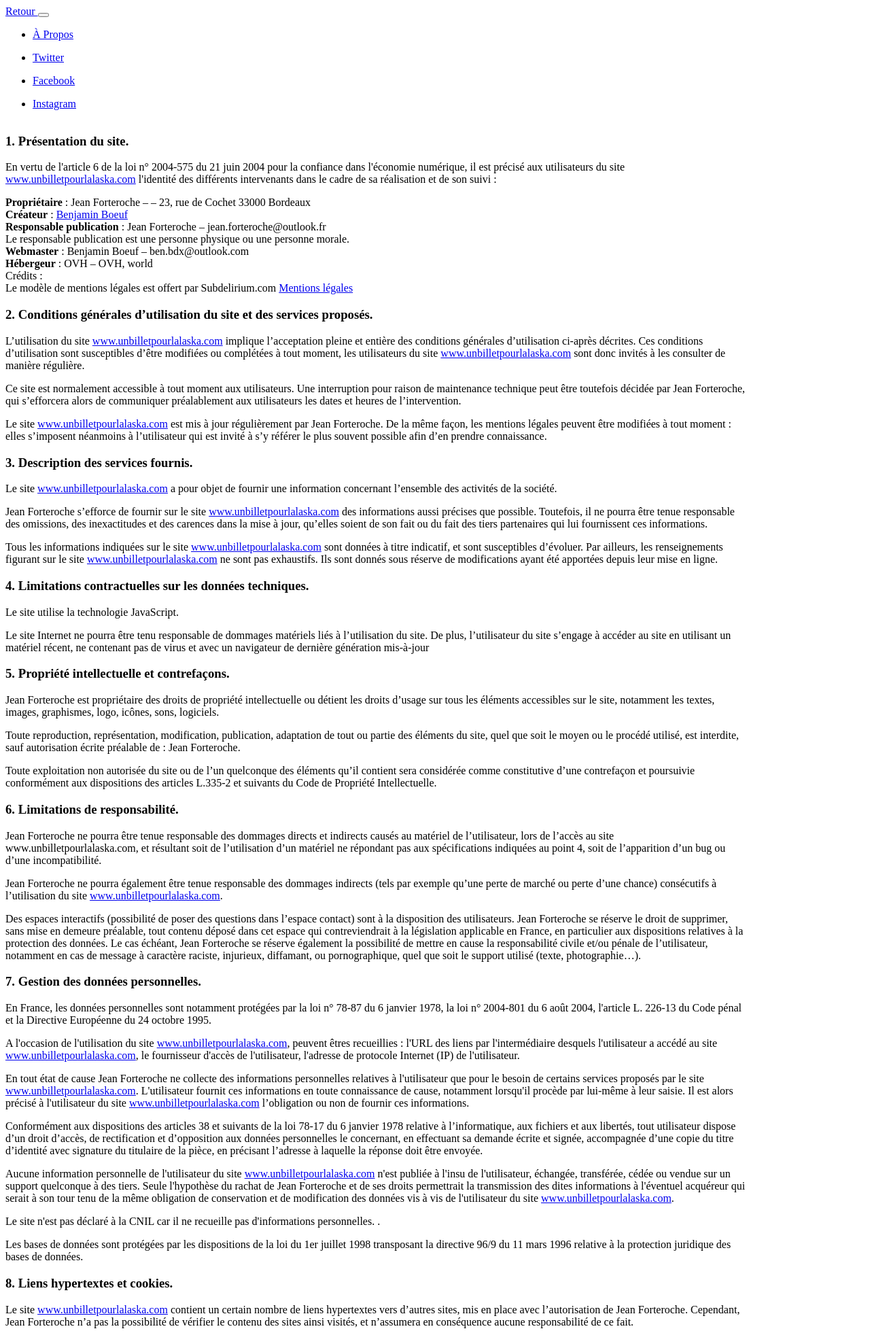
After one commit to benjaminboeuf/blogEcrivain, a PHP site: page /view/frontend/legal.php in a window 1280 px wide. The commit adds this page. Shown: the top 1958 px of the page at 68% size. Run offline with PHP 8.4, Linux system fonts and the light colour scheme; grey boxes are pictures that could not be loaded.

Commit message:
final changes

```diff
--- a/model/AdminManager.php
+++ b/model/AdminManager.php
@@ -17,12 +17,10 @@ class AdminManager extends Manager
 			$isPwOk = password_verify($password, $q['password']);
 			if ($isPwOk)
 			{
-				echo $check;
 				session_start();
 				$_SESSION['pseudo'] = $pseudo;
 
 				if ($check == 1) {
-					echo $check;
 					setcookie('pseudo', $pseudo, time() + 365*24*3600, null, null, false, true);
 					setcookie('password', $q['password'], time() + 365*24*3600, null, null, false, true);
 				}
@@ -48,15 +46,12 @@ class AdminManager extends Manager
 
 		if ($req)
 		{
-			// $isPwOk = password_verify($password, $q['password']);
 			if ($password == $q['password'])
 			{
-				echo ('bla');
 				if (!isset($_SESSION['pseudo'])) {
 					session_start();
 					$_SESSION['pseudo'] = $pseudo;
 				}
-				// header('Location: index.php?action=listChaptersViewBackend');
 			}
 			else {
 				echo 'Mauvais identifiant ou mot de passe :(';
--- a/view/backend/addChapterViewBackend.php
+++ b/view/backend/addChapterViewBackend.php
@@ -61,8 +61,10 @@ if (isset($_SESSION['pseudo'])) {
             </div>
         </nav>
 
-        <form action="index.php?action=addChapter" method="post" style="margin-top: 80px;">
-            <textarea id="chapterTitle" name="chapterTitle">Entrez votre <strong>titre</strong> ici</textarea>
+        <form action="index.php?action=addChapter" method="post" style="margin-top: 100px;">
+            <div class="container" style="max-width: 450px;">
+                <input type="text" id="chapterTitle" name="chapterTitle" class="form-control here" style="margin-bottom: 30px;" value="Entrez votre titre ici">
+            </div>
             <textarea id="chapterContent" name="chapterContent">Entrez votre <strong>texte</strong> ici</textarea>
             <input type="submit" value="Enregistrer" />
         </form>
--- a/view/backend/updateChapterViewBackend.php
+++ b/view/backend/updateChapterViewBackend.php
@@ -61,8 +61,10 @@ if (isset($_SESSION['pseudo'])) {
             </div>
         </nav>
 
-        <form action="index.php?action=modifyChapter&amp;id=<?= $chapter['id'] ?>" method="post" style="margin-top: 80px;">
-            <textarea id="chapterTitle" name="chapterTitle"><?= nl2br(htmlspecialchars($chapter['title'])) ?></textarea>
+        <form action="index.php?action=modifyChapter&amp;id=<?= $chapter['id'] ?>" method="post" style="margin-top: 100px;">
+            <div class="container" style="max-width: 450px;">
+                <input type="text" id="chapterTitle" name="chapterTitle" class="form-control here" style="margin-bottom: 30px;" value="<?= nl2br(htmlspecialchars($chapter['title'])) ?>">
+            </div>
             <textarea style="height: 500px;" id="chapterContent" name="chapterContent"><?= nl2br(htmlspecialchars($chapter['content'])) ?></textarea>
             <input type="submit" value="Enregistrer la modification" />
         </form>
--- /dev/null
+++ b/view/frontend/legal.php
@@ -0,0 +1,180 @@
+<!DOCTYPE html>
+<html lang="fr">
+
+<head>
+    <meta charset="utf-8" />
+    <link rel="icon" type="image/png" href="./assets/img/book-3057902_1920.png">
+    <meta http-equiv="X-UA-Compatible" content="IE=edge,chrome=1" />
+    <title>
+        Billet Simple pour l'Alaska
+    </title>
+    <meta content='width=device-width, initial-scale=1.0, maximum-scale=1.0, user-scalable=0, shrink-to-fit=no' name='viewport' />
+</head>
+
+<body class="index-page sidebar-collapse">
+  <!-- Navbar -->
+    <nav class="navbar navbar-expand-lg fixed-top navbar-transparent " color-on-scroll="400">
+        <div class="container">
+            <div class="navbar-translate">
+            <a class="navbar-brand" href="index.php?action=home" rel="" title="Accéder à la partie administration" data-placement="bottom">
+                Retour
+                </a>
+                <button class="navbar-toggler navbar-toggler" type="button" data-toggle="collapse" data-target="#navigation" aria-controls="navigation-index" aria-expanded="false" aria-label="Toggle navigation">
+                    <span class="navbar-toggler-bar top-bar"></span>
+                    <span class="navbar-toggler-bar middle-bar"></span>
+                    <span class="navbar-toggler-bar bottom-bar"></span>
+                </button>
+            </div>
+            <div class="collapse navbar-collapse bg-primary justify-content-end" id="navigation" style="max-width: 250px;">
+                <ul class="navbar-nav">
+                    <li class="nav-item">
+                        <a class="nav-link" href="index.php?action=about">
+                            <i class="now-ui-icons business_badge"></i>
+                            <p>À Propos</p>
+                        </a>
+                    </li>
+                    <li class="nav-item">
+                        <a class="nav-link" rel="tooltip" title="Suivez moi sur Twitter" data-placement="bottom" href="#">
+                            <i class="fab fa-twitter"></i>
+                            <p class="d-lg-none d-xl-none">Twitter</p>
+                        </a>
+                    </li>
+                    <li class="nav-item">
+                        <a class="nav-link" rel="tooltip" title="Suivez moi sur Facebook" data-placement="bottom" href="#">
+                            <i class="fab fa-facebook"></i>
+                            <p class="d-lg-none d-xl-none">Facebook</p>
+                        </a>
+                    </li>
+                    <li class="nav-item">
+                        <a class="nav-link" rel="tooltip" title="Suivez moi sur Instagram" data-placement="bottom" href="#">
+                            <i class="fab fa-instagram"></i>
+                            <p class="d-lg-none d-xl-none">Instagram</p>
+                        </a>
+                    </li>
+                </ul>
+            </div>
+        </div>
+    </nav>
+    <!-- End Navbar -->
+    <div class="wrapper">
+        <div class="page-header clear-filter" filter-color="blue">
+            <div class="page-header-image" data-parallax="true" style="background-image:url('./assets/img/header1.jpg');">
+            </div>
+            <div class="container" style="overflow: auto; margin-right: 25px; padding-right: 150px;">
+
+                <h3>1. Présentation du site.</h3>
+                <p>En vertu de l'article 6 de la loi n° 2004-575 du 21 juin 2004 pour la confiance dans l'économie numérique, il est précisé aux utilisateurs du site <a href="http://www.unbilletpourlalaska.com/">www.unbilletpourlalaska.com</a> l'identité des différents intervenants dans le cadre de sa réalisation et de son suivi :</p>
+                <p><strong>Propriétaire</strong> : Jean Forteroche –  – 23, rue de Cochet 33000 Bordeaux<br />
+                <strong>Créateur</strong>  : <a href="www.atc-b.ovh">Benjamin Boeuf</a><br />
+                <strong>Responsable publication</strong> : Jean Forteroche – jean.forteroche@outlook.fr<br />
+                Le responsable publication est une personne physique ou une personne morale.<br />
+                <strong>Webmaster</strong> : Benjamin Boeuf – ben.bdx@outlook.com<br />
+                <strong>Hébergeur</strong> : OVH – OVH, world<br />
+                Crédits : <br />
+                Le modèle de mentions légales est offert par Subdelirium.com <a target="_blank" href="https://www.subdelirium.com/generateur-de-mentions-legales/">Mentions légales</a></p>
+
+                <h3>2. Conditions générales d’utilisation du site et des services proposés.</h3>
+                <p>L’utilisation du site <a href="http://www.unbilletpourlalaska.com/">www.unbilletpourlalaska.com</a> implique l’acceptation pleine et entière des conditions générales d’utilisation ci-après décrites. Ces conditions d’utilisation sont susceptibles d’être modifiées ou complétées à tout moment, les utilisateurs du site <a href="http://www.unbilletpourlalaska.com/">www.unbilletpourlalaska.com</a> sont donc invités à les consulter de manière régulière.</p>
+                <p>Ce site est normalement accessible à tout moment aux utilisateurs. Une interruption pour raison de maintenance technique peut être toutefois décidée par Jean Forteroche, qui s’efforcera alors de communiquer préalablement aux utilisateurs les dates et heures de l’intervention.</p>
+                <p>Le site <a href="http://www.unbilletpourlalaska.com/">www.unbilletpourlalaska.com</a> est mis à jour régulièrement par Jean Forteroche. De la même façon, les mentions légales peuvent être modifiées à tout moment : elles s’imposent néanmoins à l’utilisateur qui est invité à s’y référer le plus souvent possible afin d’en prendre connaissance.</p>
+                <h3>3. Description des services fournis.</h3>
+                <p>Le site <a href="http://www.unbilletpourlalaska.com/">www.unbilletpourlalaska.com</a> a pour objet de fournir une information concernant l’ensemble des activités de la société.</p>
+                <p>Jean Forteroche s’efforce de fournir sur le site <a href="http://www.unbilletpourlalaska.com/">www.unbilletpourlalaska.com</a> des informations aussi précises que possible. Toutefois, il ne pourra être tenue responsable des omissions, des inexactitudes et des carences dans la mise à jour, qu’elles soient de son fait ou du fait des tiers partenaires qui lui fournissent ces informations.</p>
+                <p>Tous les informations indiquées sur le site <a href="http://www.unbilletpourlalaska.com/">www.unbilletpourlalaska.com</a> sont données à titre indicatif, et sont susceptibles d’évoluer. Par ailleurs, les renseignements figurant sur le site <a href="http://www.unbilletpourlalaska.com/">www.unbilletpourlalaska.com</a> ne sont pas exhaustifs. Ils sont donnés sous réserve de modifications ayant été apportées depuis leur mise en ligne.</p>
+                <h3>4. Limitations contractuelles sur les données techniques.</h3>
+                <p>Le site utilise la technologie JavaScript.</p>
+                <p>Le site Internet ne pourra être tenu responsable de dommages matériels liés à l’utilisation du site. De plus, l’utilisateur du site s’engage à accéder au site en utilisant un matériel récent, ne contenant pas de virus et avec un navigateur de dernière génération mis-à-jour</p>
+                <h3>5. Propriété intellectuelle et contrefaçons.</h3>
+                <p>Jean Forteroche est propriétaire des droits de propriété intellectuelle ou détient les droits d’usage sur tous les éléments accessibles sur le site, notamment les textes, images, graphismes, logo, icônes, sons, logiciels.</p>
+                <p>Toute reproduction, représentation, modification, publication, adaptation de tout ou partie des éléments du site, quel que soit le moyen ou le procédé utilisé, est interdite, sauf autorisation écrite préalable de : Jean Forteroche.</p>
+                <p>Toute exploitation non autorisée du site ou de l’un quelconque des éléments qu’il contient sera considérée comme constitutive d’une contrefaçon et poursuivie conformément aux dispositions des articles L.335-2 et suivants du Code de Propriété Intellectuelle.</p>
+                <h3>6. Limitations de responsabilité.</h3>
+                <p>Jean Forteroche ne pourra être tenue responsable des dommages directs et indirects causés au matériel de l’utilisateur, lors de l’accès au site www.unbilletpourlalaska.com, et résultant soit de l’utilisation d’un matériel ne répondant pas aux spécifications indiquées au point 4, soit de l’apparition d’un bug ou d’une incompatibilité.</p>
+                <p>Jean Forteroche ne pourra également être tenue responsable des dommages indirects (tels par exemple qu’une perte de marché ou perte d’une chance) consécutifs à l’utilisation du site <a href="http://www.unbilletpourlalaska.com/">www.unbilletpourlalaska.com</a>.</p>
+                <p>Des espaces interactifs (possibilité de poser des questions dans l’espace contact) sont à la disposition des utilisateurs. Jean Forteroche se réserve le droit de supprimer, sans mise en demeure préalable, tout contenu déposé dans cet espace qui contreviendrait à la législation applicable en France, en particulier aux dispositions relatives à la protection des données. Le cas échéant, Jean Forteroche se réserve également la possibilité de mettre en cause la responsabilité civile et/ou pénale de l’utilisateur, notamment en cas de message à caractère raciste, injurieux, diffamant, ou pornographique, quel que soit le support utilisé (texte, photographie…).</p>
+                <h3>7. Gestion des données personnelles.</h3>
+                <p>En France, les données personnelles sont notamment protégées par la loi n° 78-87 du 6 janvier 1978, la loi n° 2004-801 du 6 août 2004, l'article L. 226-13 du Code pénal et la Directive Européenne du 24 octobre 1995.</p>
+                <p>A l'occasion de l'utilisation du site <a href="http://www.unbilletpourlalaska.com/">www.unbilletpourlalaska.com</a>, peuvent êtres recueillies : l'URL des liens par l'intermédiaire desquels l'utilisateur a accédé au site <a href="http://www.unbilletpourlalaska.com/">www.unbilletpourlalaska.com</a>, le fournisseur d'accès de l'utilisateur, l'adresse de protocole Internet (IP) de l'utilisateur.</p>
+                <p> En tout état de cause Jean Forteroche ne collecte des informations personnelles relatives à l'utilisateur que pour le besoin de certains services proposés par le site <a href="http://www.unbilletpourlalaska.com/">www.unbilletpourlalaska.com</a>. L'utilisateur fournit ces informations en toute connaissance de cause, notamment lorsqu'il procède par lui-même à leur saisie. Il est alors précisé à l'utilisateur du site <a href="http://www.unbilletpourlalaska.com/">www.unbilletpourlalaska.com</a> l’obligation ou non de fournir ces informations.</p>
+                <p>Conformément aux dispositions des articles 38 et suivants de la loi 78-17 du 6 janvier 1978 relative à l’informatique, aux fichiers et aux libertés, tout utilisateur dispose d’un droit d’accès, de rectification et d’opposition aux données personnelles le concernant, en effectuant sa demande écrite et signée, accompagnée d’une copie du titre d’identité avec signature du titulaire de la pièce, en précisant l’adresse à laquelle la réponse doit être envoyée.</p>
+                <p>Aucune information personnelle de l'utilisateur du site <a href="http://www.unbilletpourlalaska.com/">www.unbilletpourlalaska.com</a> n'est publiée à l'insu de l'utilisateur, échangée, transférée, cédée ou vendue sur un support quelconque à des tiers. Seule l'hypothèse du rachat de Jean Forteroche et de ses droits permettrait la transmission des dites informations à l'éventuel acquéreur qui serait à son tour tenu de la même obligation de conservation et de modification des données vis à vis de l'utilisateur du site <a href="http://www.unbilletpourlalaska.com/">www.unbilletpourlalaska.com</a>.</p>
+                <p>Le site n'est pas déclaré à la CNIL car il ne recueille pas d'informations personnelles. .</p>
+                <p>Les bases de données sont protégées par les dispositions de la loi du 1er juillet 1998 transposant la directive 96/9 du 11 mars 1996 relative à la protection juridique des bases de données.</p>
+                <h3>8. Liens hypertextes et cookies.</h3>
+                <p>Le site <a href="http://www.unbilletpourlalaska.com/">www.unbilletpourlalaska.com</a> contient un certain nombre de liens hypertextes vers d’autres sites, mis en place avec l’autorisation de Jean Forteroche. Cependant, Jean Forteroche n’a pas la possibilité de vérifier le contenu des sites ainsi visités, et n’assumera en conséquence aucune responsabilité de ce fait.</p>
+                <p>La navigation sur le site <a href="http://www.unbilletpourlalaska.com/">www.unbilletpourlalaska.com</a> est susceptible de provoquer l’installation de cookie(s) sur l’ordinateur de l’utilisateur. Un cookie est un fichier de petite taille, qui ne permet pas l’identification de l’utilisateur, mais qui enregistre des informations relatives à la navigation d’un ordinateur sur un site. Les données ainsi obtenues visent à faciliter la navigation ultérieure sur le site, et ont également vocation à permettre diverses mesures de fréquentation.</p>
+                <p>Le refus d’installation d’un cookie peut entraîner l’impossibilité d’accéder à certains services. L’utilisateur peut toutefois configurer son ordinateur de la manière suivante, pour refuser l’installation des cookies :</p>
+                <p>Sous Internet Explorer : onglet outil (pictogramme en forme de rouage en haut a droite) / options internet. Cliquez sur Confidentialité et choisissez Bloquer tous les cookies. Validez sur Ok.</p>
+                <p>Sous Firefox : en haut de la fenêtre du navigateur, cliquez sur le bouton Firefox, puis aller dans l'onglet Options. Cliquer sur l'onglet Vie privée.
+                Paramétrez les Règles de conservation sur :  utiliser les paramètres personnalisés pour l'historique. Enfin décochez-la pour  désactiver les cookies.</p>
+                <p>Sous Safari : Cliquez en haut à droite du navigateur sur le pictogramme de menu (symbolisé par un rouage). Sélectionnez Paramètres. Cliquez sur Afficher les paramètres avancés. Dans la section "Confidentialité", cliquez sur Paramètres de contenu. Dans la section "Cookies", vous pouvez bloquer les cookies.</p>
+                <p>Sous Chrome : Cliquez en haut à droite du navigateur sur le pictogramme de menu (symbolisé par trois lignes horizontales). Sélectionnez Paramètres. Cliquez sur Afficher les paramètres avancés. Dans la section "Confidentialité", cliquez sur préférences.  Dans l'onglet "Confidentialité", vous pouvez bloquer les cookies.</p>
+
+                <h3>9. Droit applicable et attribution de juridiction.</h3>
+                <p>Tout litige en relation avec l’utilisation du site <a href="http://www.unbilletpourlalaska.com/">www.unbilletpourlalaska.com</a> est soumis au droit français. Il est fait attribution exclusive de juridiction aux tribunaux compétents de Paris.</p>
+                <h3>10. Les principales lois concernées.</h3>
+                <p>Loi n° 78-17 du 6 janvier 1978, notamment modifiée par la loi n° 2004-801 du 6 août 2004 relative à l'informatique, aux fichiers et aux libertés.</p>
+                <p> Loi n° 2004-575 du 21 juin 2004 pour la confiance dans l'économie numérique.</p>
+                <h3>11. Lexique.</h3>
+                <p>Utilisateur : Internaute se connectant, utilisant le site susnommé.</p>
+                <p>Informations personnelles : « les informations qui permettent, sous quelque forme que ce soit, directement ou non, l'identification des personnes physiques auxquelles elles s'appliquent » (article 4 de la loi n° 78-17 du 6 janvier 1978).</p>
+
+            </div>
+        </div>
+
+        <footer class="footer" data-background-color="black">
+            <div class=" container ">
+                <nav>
+                    <ul>
+                        <li>
+                            <a href="index.php?action=legal">
+                                Mentions légales
+                            </a>
+                        </li>
+                        <!-- <li>
+                            <a href="#">
+                                Plan du site
+                            </a>
+                        </li> -->
+                    </ul>
+                </nav>
+                <div class="copyright" id="copyright">
+                    &copy;
+                    <script>
+                        document.getElementById('copyright').appendChild(document.createTextNode(new Date().getFullYear()))
+                    </script>, Codé par
+                    <a href="#" target="_blank">Benjamin Boeuf</a>.
+                </div>
+            </div>
+        </footer>
+    </div>
+
+<script type="text/javascript">
+    $(document).ready(function() {
+		reHeight();
+		$(window).on('zoom', function() {
+			reHeight();
+		});
+		$(window).on('resize', function() {
+			reHeight();
+		});
+		$(window).on('click', function() {
+			reHeight();
+		});
+	});
+
+	function reHeight() {
+		var pageH = $("#chapterBoard").height() + $("#commentBody").height();
+		var pageH = pageH + 175;
+
+		if ($("#chapSelector").width() > 180) {
+			pageH = pageH + $("#chapSelector").height();
+		}
+
+		var pageH = pageH + 'px';
+		$("#pagejs").css('height', pageH);
+	};
+</script>
+</body>
+
+</html>
```
Also changed, not shown: assets/ajaxComment.php (deleted, +0 -18 lines), controller/backend.php (+32 -5 lines), controller/frontend.php (+3 -8 lines), index.php (+12 -7 lines), model/ChapterManager.php (+17 -0 lines), model/CommentsManager.php (+16 -0 lines), view/backend/listChaptersViewBackend.php (+12 -8 lines), view/backend/listCommentsView.php (+11 -11 lines), view/backend/profil.php (+10 -12 lines), view/frontend/about.php (+5 -6 lines), view/frontend/book.php (+4 -49 lines), view/frontend/home.php (+4 -4 lines), assets/css/now-ui-kit.css.
